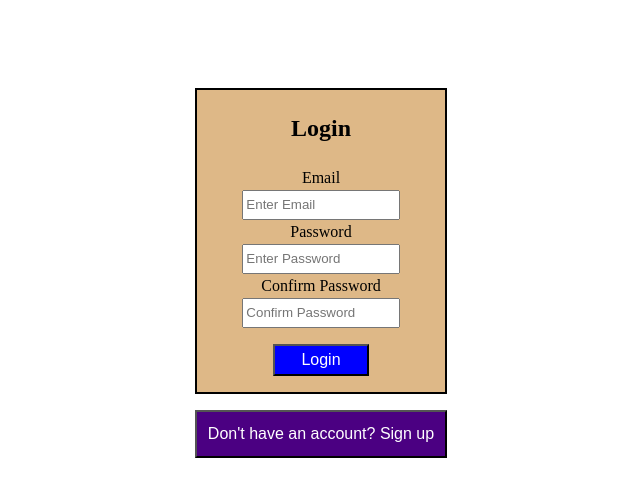
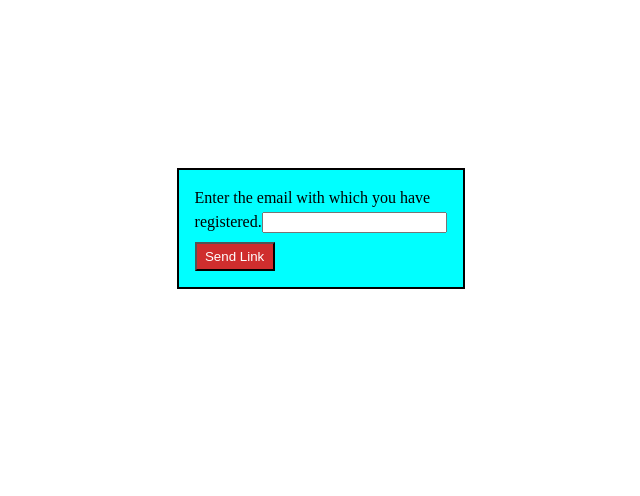
Before and after one commit to Ajay481/React-Expense-Tracker, a React (Create React App) app: page /forgotpassword in a window 1280 px wide. Shown: the top 496 px of the page, without its empty margins (319-959 px from the left). Built offline with nearby package versions, Linux system fonts and the light colour scheme.

Commit message:
Forgot Password Added

```diff
--- a/package.json
+++ b/package.json
@@ -8,6 +8,7 @@
     "@testing-library/user-event": "^13.5.0",
     "react": "^18.2.0",
     "react-dom": "^18.2.0",
+    "react-loader-spinner": "^5.3.4",
     "react-router-dom": "^5.3.4",
     "react-scripts": "5.0.1",
     "web-vitals": "^2.1.4"
--- a/src/App.js
+++ b/src/App.js
@@ -1,31 +1,33 @@
-import { useState } from "react";
+import { useContext, useState } from "react";
 import { Route, Switch } from "react-router-dom";
 import { Auth } from "./component/Auth/Auth";
 import { Layout } from "./component/Layout/Layout";
+import { ForgotPassword } from "./component/Pages/ForgotPassword";
 import { Home } from "./component/Pages/Home";
 import { Profile } from "./component/Pages/Profile";
 import { AuthContext } from "./component/store/AuthContext";
 
 function App() {
+  const authCtx = useContext(AuthContext);
   const [token, setToken] = useState(false);
 
   const userIsLoggedIn = !!token;
 
   const loginHandler = (token) => {
     setToken(token);
-    localStorage.setItem("token", token)
+    localStorage.setItem("token", token);
   };
 
   const logoutHandler = () => {
-    setToken(null)
-    localStorage.removeItem("token")
-  }
+    setToken(null);
+    localStorage.removeItem("token");
+  };
 
   const contextValue = {
     token: token,
     isLoggedIn: userIsLoggedIn,
     login: loginHandler,
-    logout: logoutHandler
+    logout: logoutHandler,
   };
   return (
     <AuthContext.Provider value={contextValue}>
@@ -37,6 +39,11 @@ function App() {
           <Route path="/profile" exact>
             <Profile />
           </Route>
+          {!authCtx.isLoggedIn && (
+            <Route path="/forgotpassword" exact>
+              <ForgotPassword />
+            </Route>
+          )}
           <Auth />
         </Switch>
       </Layout>
--- a/src/component/Auth/Auth.js
+++ b/src/component/Auth/Auth.js
@@ -1,11 +1,11 @@
 import React, { useContext, useRef, useState } from "react";
-import { useHistory } from "react-router-dom";
+import { useHistory, NavLink } from "react-router-dom";
 import { AuthContext } from "../store/AuthContext";
 import classes from "./Auth.module.css";
 
 export const Auth = () => {
   const [isLogin, setIsLogin] = useState(true);
-  const authCtx = useContext(AuthContext)
+  const authCtx = useContext(AuthContext);
 
   const history = useHistory();
 
@@ -55,8 +55,8 @@ export const Auth = () => {
           }
         })
         .then((data) => {
-          console.log(data)
-          authCtx.login(data.idToken)
+          console.log(data);
+          authCtx.login(data.idToken);
           history.replace("/home");
         })
         .catch((err) => alert(err.message));
@@ -109,6 +109,11 @@ export const Auth = () => {
             {isLogin ? "Login" : "Sign Up"}
           </button>
         </div>
+        <div>
+          {isLogin ? (
+            <NavLink to="/forgotpassword">Forgot Password</NavLink>
+          ) : null}
+        </div>
       </div>
       <div>
         <button className={classes.button} onClick={switchAuthHandler}>
--- /dev/null
+++ b/src/component/Pages/ForgotPassword.js
@@ -0,0 +1,52 @@
+import React, { useRef, useState } from "react";
+import classes from "./ForgotPassword.module.css";
+import { RotatingLines } from "react-loader-spinner";
+
+export const ForgotPassword = () => {
+  const emailRef = useRef("");
+  const [isLoading, setIsLoading] = useState(false);
+
+  const linkHandler = (e) => {
+    e.preventDefault();
+
+    const enteredLink = emailRef.current.value;
+    setIsLoading(true);
+    fetch(
+      "https://identitytoolkit.googleapis.com/v1/accounts:sendOobCode?key=AIzaSyBlvwm2UFysqlxp549MzHN_mTVXIn57d7s",
+      {
+        method: "POST",
+        body: JSON.stringify({
+          requestType: "PASSWORD_RESET",
+          email: enteredLink,
+        }),
+        headers: {
+          "Content-Type": "application/json",
+        },
+      }
+    )
+      .then((res) => {
+        setIsLoading(false);
+        if (res.ok) {
+          return res.json();
+        } else {
+          return res.json().then((data) => {
+            let errMes = "Authentication Failed";
+            throw new Error(errMes);
+          });
+        }
+      })
+      .then((data) => console.log(data))
+      .catch((err) => alert(err.message));
+  };
+
+  return (
+    <div className={classes.forgotpassword}>
+      <label>Enter the email with which you have registered.</label>
+      <input type="email" id="forgotpassword" ref={emailRef} />
+      <div>
+        {!isLoading && <button onClick={linkHandler}>Send Link</button>}
+        {isLoading && <RotatingLines />}
+      </div>
+    </div>
+  );
+};
--- /dev/null
+++ b/src/component/Pages/ForgotPassword.module.css
@@ -0,0 +1,21 @@
+.forgotpassword {
+    width: 20%;
+    margin: auto;
+    line-height: 1.5;
+    border: 2px solid black;
+    padding: 1rem;
+    background-color: aqua;
+    margin-top: 10rem;
+}
+
+.forgotpassword input {
+    width: 70%;
+}
+
+.forgotpassword button {
+    width: 5rem;
+    padding: 5px;
+    margin-top: 8px;
+    background-color: rgb(207, 46, 46);
+    color: white;
+}
```
Also changed, not shown: src/component/Auth/Auth.module.css (line endings or trailing spaces), 1 other file (tests, documents, lock files or other folders).
